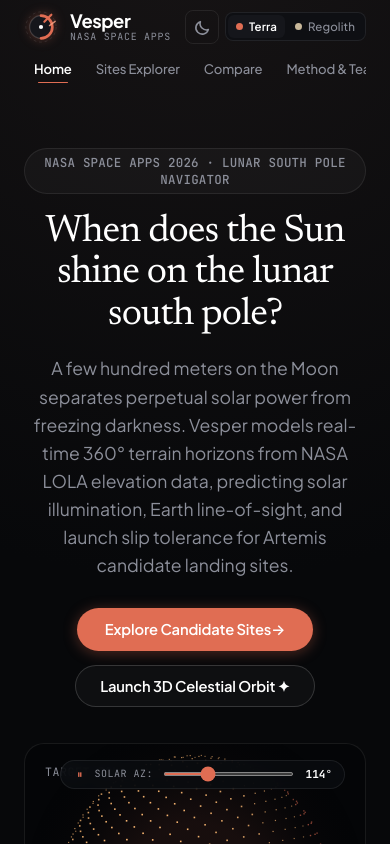
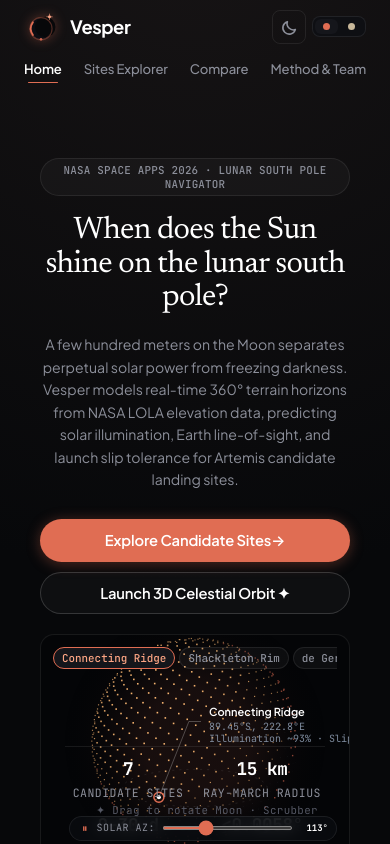
Before and after one commit to Faizan0147/Chand_par_pohoncho, a React (Vite) app: page / in a window 390 px wide. Shown: the top 844 px of the page. Built offline with nearby package versions, Linux system fonts and the light colour scheme.

Commit message:
feat: redesign Vesper logo (crescent + evening star) + comprehensive responsive overhaul

```diff
--- a/src/App.jsx
+++ b/src/App.jsx
@@ -9,27 +9,33 @@ import Method from './pages/Method.jsx'
 import Pick from './pages/Pick.jsx'
 import Site from './pages/Site.jsx'
 
-/* ── High-visibility Aerospace Vesper Logo Mark ── */
+/* ── Vesper Logo — evening star crescent with polar horizon ── */
 function VesperLogo() {
   return (
-    <svg width="34" height="34" viewBox="0 0 36 36" fill="none" xmlns="http://www.w3.org/2000/svg" aria-hidden="true" className="brand-logo-svg">
-      {/* Outer subtle orbital boundary */}
-      <circle cx="18" cy="18" r="16" stroke="var(--line-strong)" strokeWidth="1" strokeDasharray="3 3" opacity="0.6"/>
-      {/* Moon body disc */}
-      <circle cx="18" cy="18" r="12" fill="var(--panel-elevated)" stroke="var(--line-strong)" strokeWidth="1.2"/>
-      {/* Grazing solar Vesper arc */}
+    <svg width="34" height="34" viewBox="0 0 40 40" fill="none" xmlns="http://www.w3.org/2000/svg" aria-hidden="true" className="brand-logo-svg">
+      {/* Moon body — dark sphere */}
+      <circle cx="20" cy="22" r="13" fill="#0b0d13"/>
+      {/* Crescent shadow overlay — shifted right to carve the crescent */}
+      <circle cx="25" cy="20" r="12" fill="var(--bg, #07080a)"/>
+      {/* Rimlight edge glow on the crescent left edge */}
+      <circle cx="20" cy="22" r="13" fill="none" stroke="var(--sun)" strokeWidth="1.4" opacity="0.35"/>
+      {/* Bright rimlight arc — the lit edge of the crescent (left side) */}
       <path
-        d="M 18 6 A 12 12 0 0 1 18 30"
+        d="M 10.5 14.5 A 13 13 0 0 0 10.5 29.5"
         fill="none"
         stroke="var(--sun)"
-        strokeWidth="2.8"
+        strokeWidth="2.2"
         strokeLinecap="round"
       />
-      {/* Penetrating solar light ray */}
-      <line x1="29" y1="5" x2="21.5" y2="12.5" stroke="var(--sun)" strokeWidth="2.2" strokeLinecap="round"/>
-      <line x1="33" y1="12" x2="27" y2="16.5" stroke="var(--sun-flare, #fca584)" strokeWidth="1.5" strokeLinecap="round" opacity="0.8"/>
-      {/* Central south polar target dot */}
-      <circle cx="18" cy="18" r="2.2" fill="var(--text-bright)"/>
+      {/* South pole target reticle — small cross at bottom */}
+      <circle cx="20" cy="34.5" r="1.6" fill="var(--sun)" opacity="0.9"/>
+      {/* Vesper star — the evening star above the crescent */}
+      <circle cx="30" cy="8" r="1.8" fill="var(--sun-flare, #fde68a)"/>
+      {/* Star cross-hair sparkle */}
+      <line x1="30" y1="4.8" x2="30" y2="6.4" stroke="var(--sun-flare, #fde68a)" strokeWidth="1" strokeLinecap="round" opacity="0.7"/>
+      <line x1="30" y1="9.6" x2="30" y2="11.2" stroke="var(--sun-flare, #fde68a)" strokeWidth="1" strokeLinecap="round" opacity="0.7"/>
+      <line x1="26.8" y1="8" x2="28.4" y2="8" stroke="var(--sun-flare, #fde68a)" strokeWidth="1" strokeLinecap="round" opacity="0.7"/>
+      <line x1="31.6" y1="8" x2="33.2" y2="8" stroke="var(--sun-flare, #fde68a)" strokeWidth="1" strokeLinecap="round" opacity="0.7"/>
     </svg>
   )
 }
--- a/src/styles.css
+++ b/src/styles.css
@@ -2013,9 +2013,10 @@ input[type=range] {
 }
 
 @media (max-width: 860px) {
+  /* ── Navbar ── */
   .top {
     flex-wrap: wrap;
-    gap: 12px;
+    gap: 10px;
     padding-top: 10px;
     padding-bottom: 10px;
   }
@@ -2026,54 +2027,100 @@ input[type=range] {
     width: 100%;
     justify-content: center;
     overflow-x: auto;
-    padding-bottom: 4px;
-    gap: 4px;
+    padding-bottom: 2px;
+    gap: 2px;
+    scrollbar-width: none;
   }
+  .top-nav::-webkit-scrollbar { display: none; }
   .nav-link {
     padding: 6px 10px;
     font-size: 0.82rem;
     white-space: nowrap;
   }
-  .bento-grid, .featured-cards-grid, .credits-grid {
-    grid-template-columns: 1fr;
+
+  /* ── Hero ── */
+  .hero-landing {
+    padding: 48px 20px 32px;
+    gap: 24px;
   }
-  .bento-card-large, .bento-card-full {
-    grid-column: span 1;
+  .hero-editorial-title { font-size: clamp(1.9rem, 7vw, 2.8rem); }
+  .hero-editorial-sub { font-size: 0.95rem; }
+  .hero-globe-stage { height: 320px; }
+
+  /* Hero globe overlays on mobile: stack */
+  .globe-targets-bar {
+    top: 12px;
+    left: 12px;
+    right: 12px;
+    gap: 5px;
+    mask-image: none;
+    -webkit-mask-image: none;
+    overflow-x: auto;
+    scrollbar-width: none;
   }
-  .bento-split {
-    flex-direction: column;
-    align-items: flex-start;
+  .globe-targets-bar::-webkit-scrollbar { display: none; }
+  .globe-solar-hud {
+    top: auto;
+    bottom: 52px;
+    right: 12px;
+    left: auto;
+    padding: 4px 10px;
+    font-size: 10px;
   }
+  .solar-hud-slider { width: 55px; }
+  .hero-bottom-telemetry {
+    flex-direction: row;
+    flex-wrap: wrap;
+    gap: 10px;
+    padding-top: 8px;
+  }
+  .tel-metric { flex: 1 1 calc(50% - 10px); }
+
+  /* ── Bento / Grids ── */
+  .bento-grid, .featured-cards-grid, .credits-grid { grid-template-columns: 1fr; }
+  .bento-card-large, .bento-card-full { grid-column: span 1; }
+  .bento-split { flex-direction: column; align-items: flex-start; }
   .arch-trio-grid { grid-template-columns: 1fr; }
-  .hero-globe-stage { height: 340px; }
   .grid4, .grid5 { grid-template-columns: repeat(2, 1fr); }
+
+  /* ── Site/Compare pages ── */
+  .pano { overflow-x: auto; }
+  .slip-wrap { overflow-x: auto; }
 }
 
 @media (max-width: 540px) {
-  .top-nav {
-    justify-content: flex-start;
-  }
-  .top-controls {
-    gap: 6px;
-  }
-  .theme-pill button {
-    padding: 4px 8px;
-    font-size: 0.72rem;
-  }
-  .hero-title {
-    font-size: 2.2rem;
-  }
-  .hero-stats-strip {
-    grid-template-columns: repeat(2, 1fr);
-    gap: 14px;
-  }
-  .dome-hud-readout {
-    width: 100%;
-    justify-content: space-around;
-  }
-  .dome-hud-buttons {
-    width: 100%;
-    justify-content: center;
-    flex-wrap: wrap;
-  }
-}
+  /* ── Navbar ultra-compact ── */
+  .top-controls { gap: 6px; }
+  .theme-pill button { padding: 4px 8px; font-size: 0.72rem; }
+  .theme-pill span:last-child { display: none; } /* hide label text, keep dot */
+  .brand-sub { display: none; }
+
+  /* ── Hero ── */
+  .hero-landing { padding: 36px 16px 24px; gap: 20px; }
+  .hero-pill-badge { font-size: 0.68rem; padding: 4px 10px; }
+  .hero-editorial-title { font-size: clamp(1.6rem, 8vw, 2.2rem); }
+  .hero-editorial-sub { font-size: 0.88rem; }
+  .hero-cta-row { flex-direction: column; gap: 10px; width: 100%; }
+  .hero-primary-pill, .hero-ghost-pill { width: 100%; text-align: center; justify-content: center; }
+  .hero-globe-stage { height: 260px; border-radius: 14px; }
+  .globe-targets-bar { gap: 4px; }
+  .targets-title { display: none; }
+  .target-pill-btn { padding: 3px 8px; font-size: 0.68rem; }
+  .globe-solar-hud { font-size: 9px; padding: 3px 8px; gap: 5px; }
+  .solar-hud-slider { width: 44px; }
+  .hero-bottom-telemetry { gap: 8px; }
+  .tel-metric { flex: 1 1 calc(50% - 8px); }
+  .tel-num { font-size: 1.1rem; }
+
+  /* ── Grids ── */
+  .grid4, .grid5 { grid-template-columns: 1fr; }
+
+  /* ── 3D Dome HUD ── */
+  .dome-hud { flex-direction: column; align-items: flex-start; gap: 6px; }
+  .dome-hud-readout { width: 100%; justify-content: space-around; }
+  .dome-hud-buttons { width: 100%; justify-content: flex-start; flex-wrap: wrap; gap: 4px; }
+  .dome-hud-buttons .btn.hud-btn { padding: 4px 8px; font-size: 10px; }
+
+  /* ── ScenarioBar ── */
+  .scenario-bar { flex-wrap: wrap; gap: 6px; }
+}
```
Also changed, not shown: index.html (+1 -1 lines).
